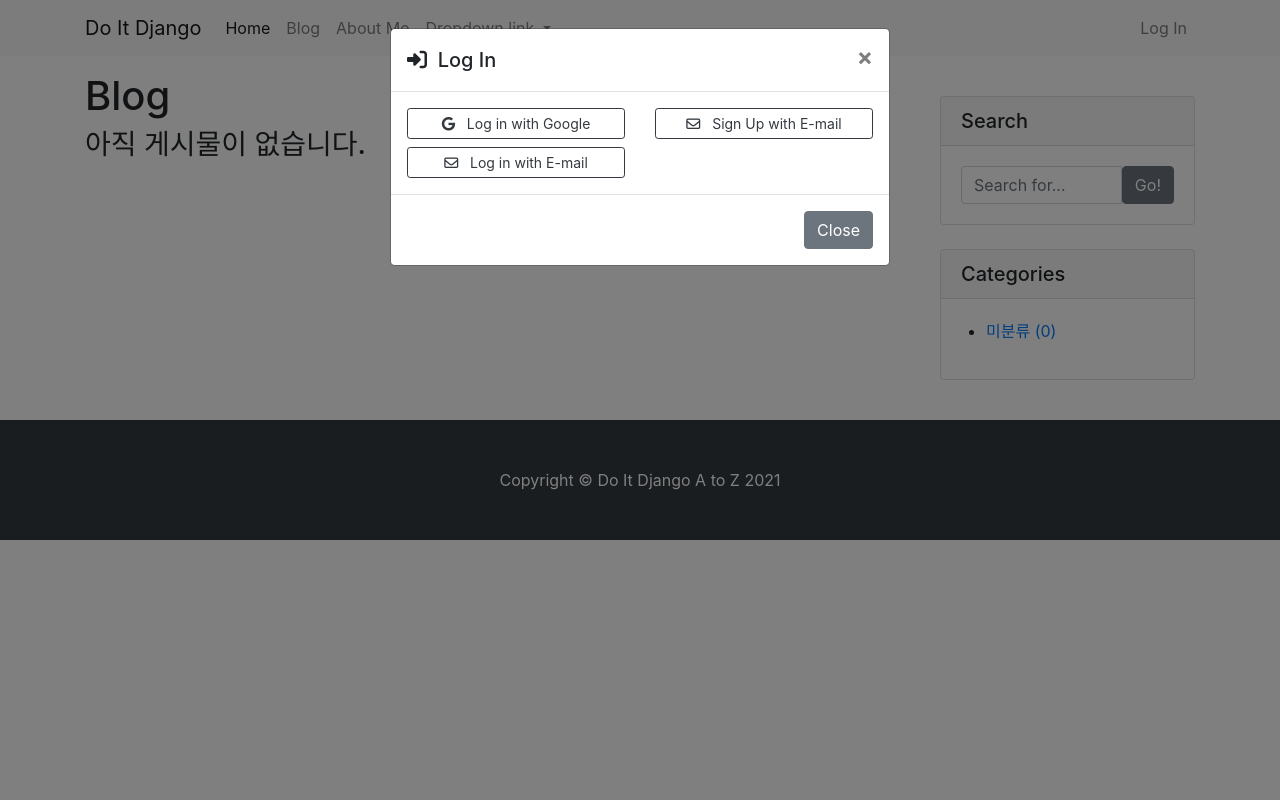
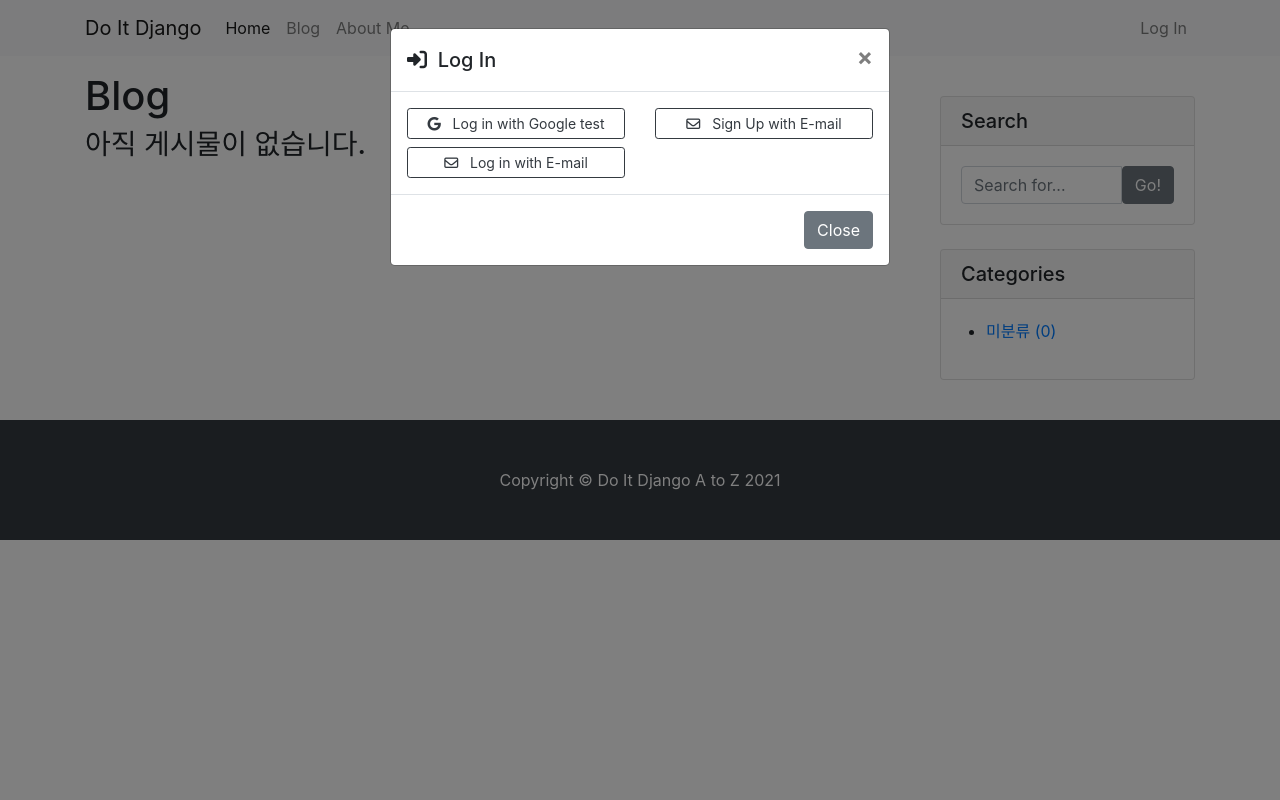
Before and after one commit to skypwk/django, a Django app: page /blog/ in a window 1280 px wide, after a click on "Log In". Run offline with Django 3.2, Linux system fonts and the light colour scheme; data that the repository does not hold is empty; some libraries are stand-ins or nearby versions.

Commit message:
구글 로그인 기능 추가하기

```diff
--- a/Web_Prj/urls.py
+++ b/Web_Prj/urls.py
@@ -24,6 +24,7 @@ urlpatterns = [
     path('blog/', include('blog.urls')),
     path('', include('single_pages.urls')),
     path('markdownx/', include('markdownx.urls')),
+    path('accounts/', include('allauth.urls')),
 ]
 
 urlpatterns += static(settings.MEDIA_URL, document_root=settings.MEDIA_ROOT)
--- a/blog/templates/blog/base.html
+++ b/blog/templates/blog/base.html
@@ -13,34 +13,7 @@
 <body>
     {% include 'blog/navbar.html' %}
 
-    <!-- Modal -->
-    <div class="modal fade" id="loginModal" tabindex="-1" role="dialog" aria-labelledby="logInModalLabel"
-        aria-hidden="true">
-        <div class="modal-dialog" role="document">
-            <div class="modal-content">
-                <div class="modal-header">
-                    <h5 class="modal-title" id="loginModalLabel"> <i class="fas fa-sign-in-alt"></i>&nbsp Log In</h5>
-                    <button type="button" class="close" data-dismiss="modal" aria-label="Close">
-                        <span aria-hidden="true">&times;</span>
-                    </button>
-                </div>
-                <div class="modal-body">
-                    <div class="row">
-                        <div class="col-md-6">
-                            <button type="button" class="btn btn-outline-dark btn-block btn-sm "><i class="fab fa-google"></i>&nbsp&nbsp Log in with Google</button>
-                            <button type="button" class="btn btn-outline-dark btn-block btn-sm "><i class="far fa-envelope"></i>&nbsp&nbsp Log in with E-mail</button>
-                        </div>
-                        <div class="col-md-6">
-                            <button type="button" class="btn btn-outline-dark btn-block btn-sm"><i class="far fa-envelope"></i>&nbsp&nbsp Sign Up with E-mail</button>
-                        </div>
-                    </div>
-                </div>
-                <div class="modal-footer">
-                    <button type="button" class="btn btn-secondary" data-dismiss="modal">Close</button>
-                </div>
-            </div>
-        </div>
-    </div>
+
 
 
     <div class="container my-3">
--- a/blog/templates/blog/navbar.html
+++ b/blog/templates/blog/navbar.html
@@ -1,3 +1,5 @@
+
+{% load socialaccount %}
 
 <!-- navator -->
 <nav class="navbar navbar-expand-lg navbar-light bg-light">
@@ -18,23 +20,55 @@
                     <li class="nav-item">
                         <a class="nav-link" href="/about_me/">About Me</a>
                     </li>
-                    <li class="nav-item dropdown">
-                        <a class="nav-link dropdown-toggle" href="#" id="navbarDropdownMenuLink" role="button"
-                            data-toggle="dropdown" aria-haspopup="true" aria-expanded="false">
-                            Dropdown link
-                        </a>
-                        <div class="dropdown-menu" aria-labelledby="navbarDropdownMenuLink">
-                            <a class="dropdown-item" href="#">Action</a>
-                            <a class="dropdown-item" href="#">Another action</a>
-                            <a class="dropdown-item" href="#">Something else here</a>
-                        </div>
-                    </li>
                 </ul>
+
                 <ul class="navbar-nav ml-auto">
-                    <li class="nav-item">
-                        <a class="nav-link" href="#" data-toggle="modal" data-target="#loginModal">Log In</a>
-                    </li>
+                    {% if user.is_authenticated %}
+                        <li class="nav-item">
+                            <a class="nav-link" href="/accounts/logout/" >Log Out</a>
+                        </li>
+                    {% else %}
+                        <li class="nav-item">
+                            <a class="nav-link" href="#" data-toggle="modal" data-target="#loginModal">Log In</a>
+                        </li>
+                    {% endif %}
                 </ul>
             </div>
         </div>
 </nav>
+
+
+<!-- Modal -->
+<div class="modal fade" id="loginModal" tabindex="-1" role="dialog" aria-labelledby="logInModalLabel"
+        aria-hidden="true">
+        <div class="modal-dialog" role="document">
+            <div class="modal-content">
+                <div class="modal-header">
+                    <h5 class="modal-title" id="loginModalLabel"> <i class="fas fa-sign-in-alt"></i>&nbsp Log In</h5>
+                    <button type="button" class="close" data-dismiss="modal" aria-label="Close">
+                        <span aria-hidden="true">&times;</span>
+                    </button>
+                </div>
+                <div class="modal-body">
+                    <div class="row">
+                        <div class="col-md-6">
+                            <a role="button" class="btn btn-outline-dark btn-block btn-sm" href="{% provider_login_url 'google' %}">
+                                <i class="fab fa-google"></i>&nbsp&nbsp Log in with Google test
+                            </a>
+                            <a role="button" class="btn btn-outline-dark btn-block btn-sm " href="/accounts/login/">
+                                <i class="far fa-envelope"></i>&nbsp&nbsp Log in with E-mail
+                            </a>
+                        </div>
+                        <div class="col-md-6">
+                            <a role="button" class="btn btn-outline-dark btn-block btn-sm" href="/accounts/signup/">
+                                <i class="far fa-envelope"></i>&nbsp&nbsp Sign Up with E-mail
+                            </a>
+                        </div>
+                    </div>
+                </div>
+                <div class="modal-footer">
+                    <button type="button" class="btn btn-secondary" data-dismiss="modal">Close</button>
+                </div>
+            </div>
+        </div>
+    </div>
```
Also changed, not shown: Web_Prj/settings.py (+17 -0 lines).
